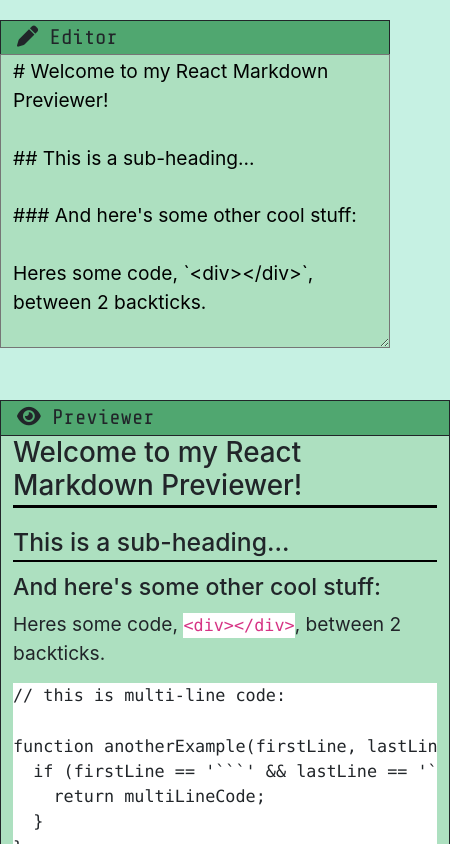
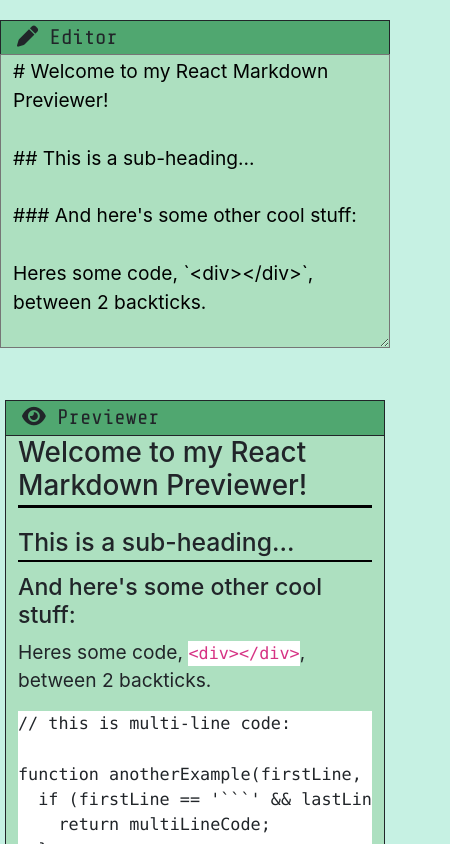
Before and after one commit to kybd92/markdown-previewer, a React (Create React App) app: page / in a window 390 px wide. Shown: the top 844 px of the page, 450 px wide, since content can reach past the window. Built offline with nearby package versions, Linux system fonts and the light colour scheme; a web font is replaced by a local one.

Commit message:
improving mobile view

```diff
--- a/src/App.css
+++ b/src/App.css
@@ -5,7 +5,7 @@ body {
 
 #preview {
   width: 70%;
-  min-width: 450px;
+  min-width: 380px;
 }
 
 #preview h1 {
```
